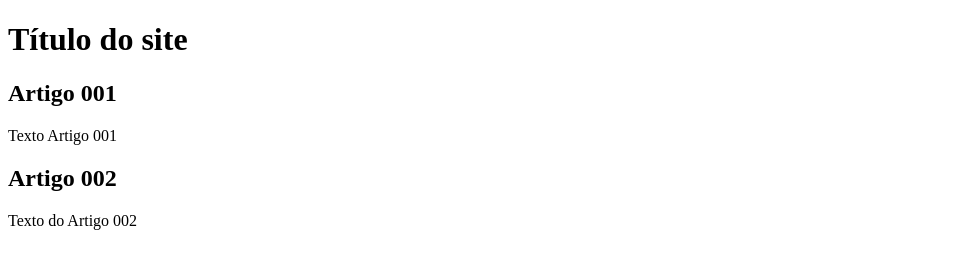
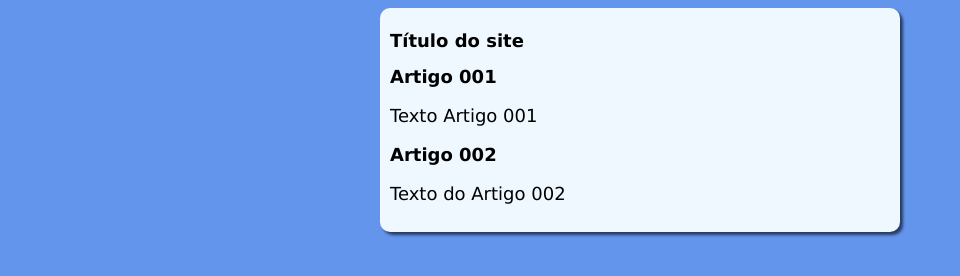
Before and after one commit to natiele-oli/projeto-site, a plain HTML site: page index.html in a window 1280 px wide. Shown: the whole page, without its empty margins (0-960 px from the left). Drawn offline with Linux system fonts and the light colour scheme.

Commit message:
iniciei o design

```diff
--- a/index.html
+++ b/index.html
@@ -4,6 +4,7 @@
     <meta charset="UTF-8">
     <meta name="viewport" content="width=device-width, initial-scale=1.0">
     <title>Título so site</title>
+    <link rel="stylesheet" href="style.css">
 </head>
 <body>
     <main>
--- /dev/null
+++ b/style.css
@@ -0,0 +1,16 @@
+body{
+    background-color: cornflowerblue;
+
+}
+*{
+    font-family: 'Lucida Sans', 'Lucida Sans Regular', 'Lucida Grande', 'Lucida Sans Unicode', Verdana, sans-serif;
+    font-size: 18px;
+}
+main{
+    background-color: aliceblue;
+    width: 500px;
+    margin: auto;
+    padding: 10px;
+    border-radius: 10px;
+    box-shadow: 3px 3px 3px rgba(0, 0, 0, 0.603);
+}
```
